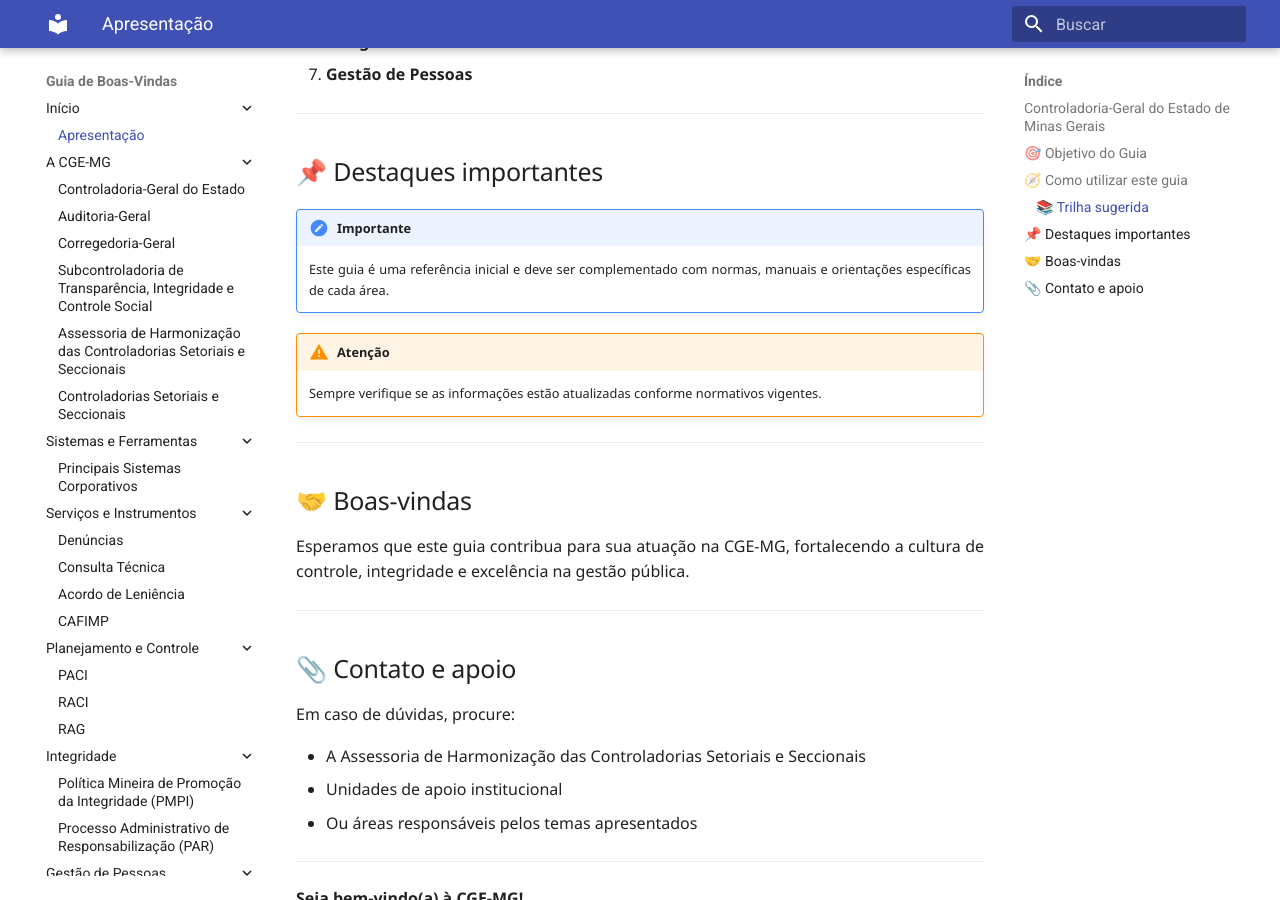
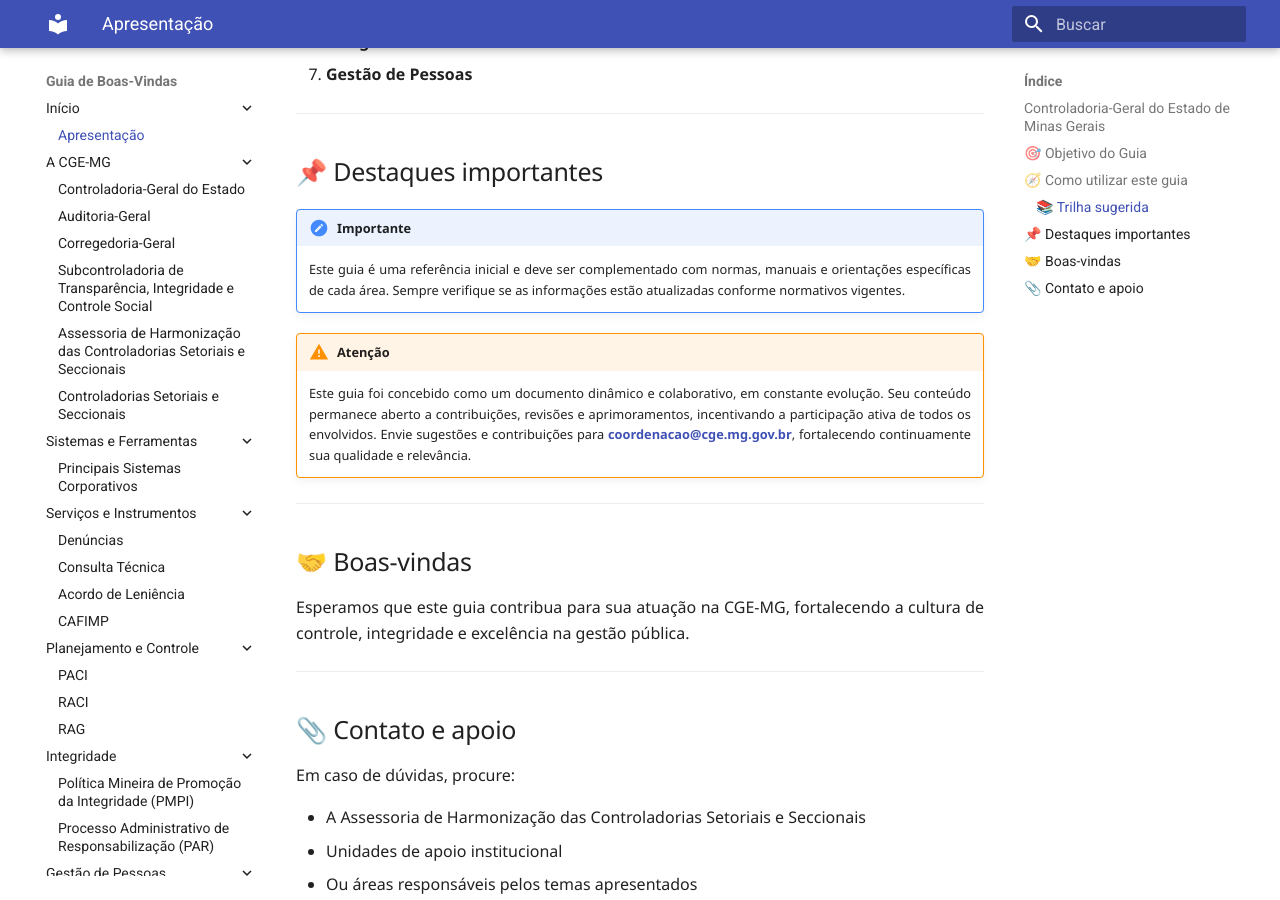
Before and after one commit to CGEMG-AHCS/guia-de-boas-vindas, an MkDocs documentation site: the page built from docs/index.md, in a window 1280 px wide and 900 px high, scrolled down 1053 px. Built offline with MkDocs 1.6.1 and Material for MkDocs 9.7.7, drawn with Linux system fonts in a browser that asks for light colours.

Commit message:
Update index.md

```diff
--- a/docs/index.md
+++ b/docs/index.md
@@ -39,10 +39,11 @@ Recomenda-se seguir a sequência abaixo para melhor compreensão:
 ## 📌 Destaques importantes
 
 !!! note "Importante"
-    Este guia é uma referência inicial e deve ser complementado com normas, manuais e orientações específicas de cada área.
+    Este guia é uma referência inicial e deve ser complementado com normas, manuais e orientações específicas de cada área. Sempre verifique se as informações estão atualizadas conforme normativos vigentes.
 
 !!! warning "Atenção"
-    Sempre verifique se as informações estão atualizadas conforme normativos vigentes.
+    Este guia foi concebido como um documento dinâmico e colaborativo, em constante evolução. Seu conteúdo permanece aberto a contribuições, revisões e aprimoramentos, incentivando a participação ativa de todos os envolvidos. Envie sugestões e contribuições para **<coordenacao@cge.mg.gov.br>**, fortalecendo continuamente sua qualidade e relevância.
+
 
 ---
 
```
